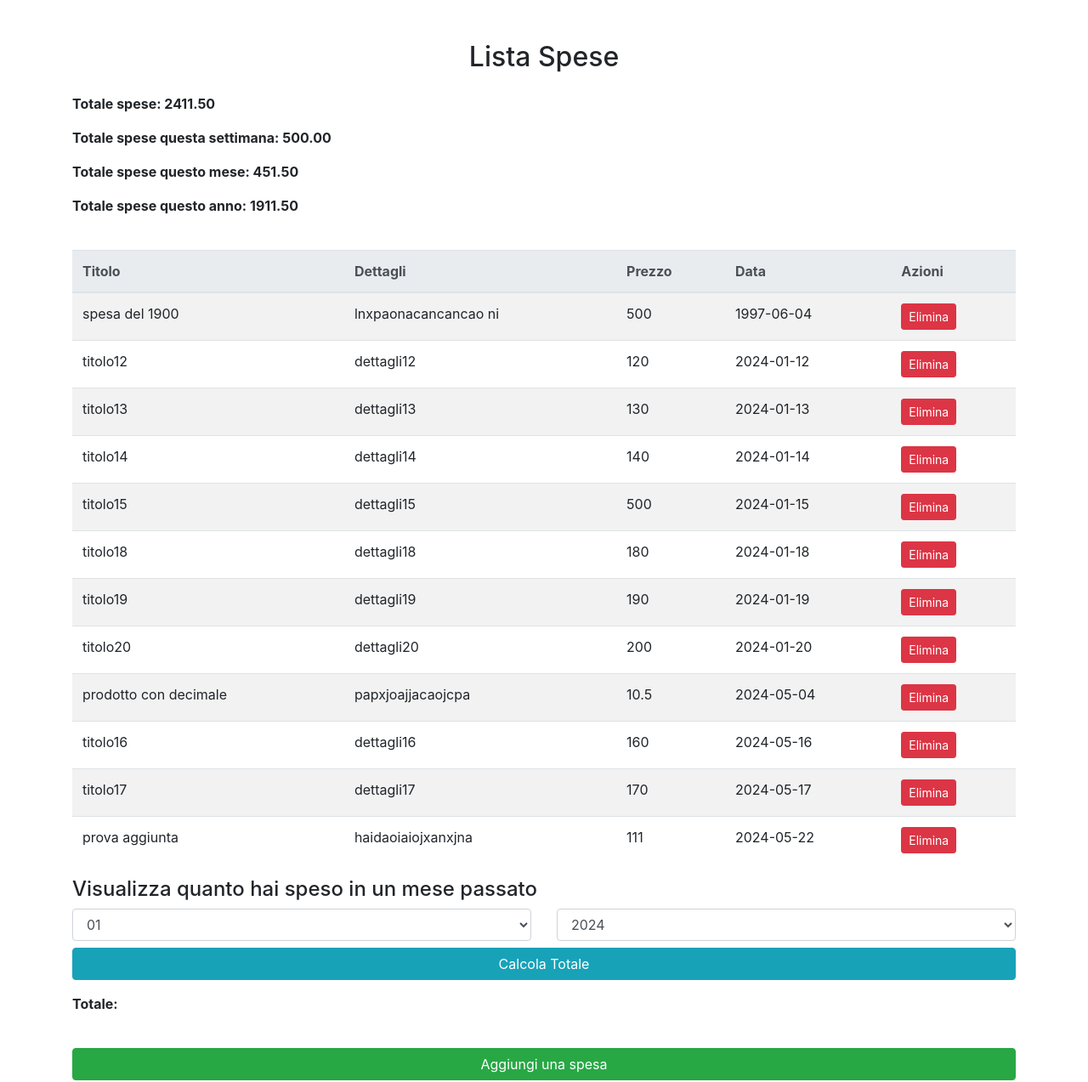
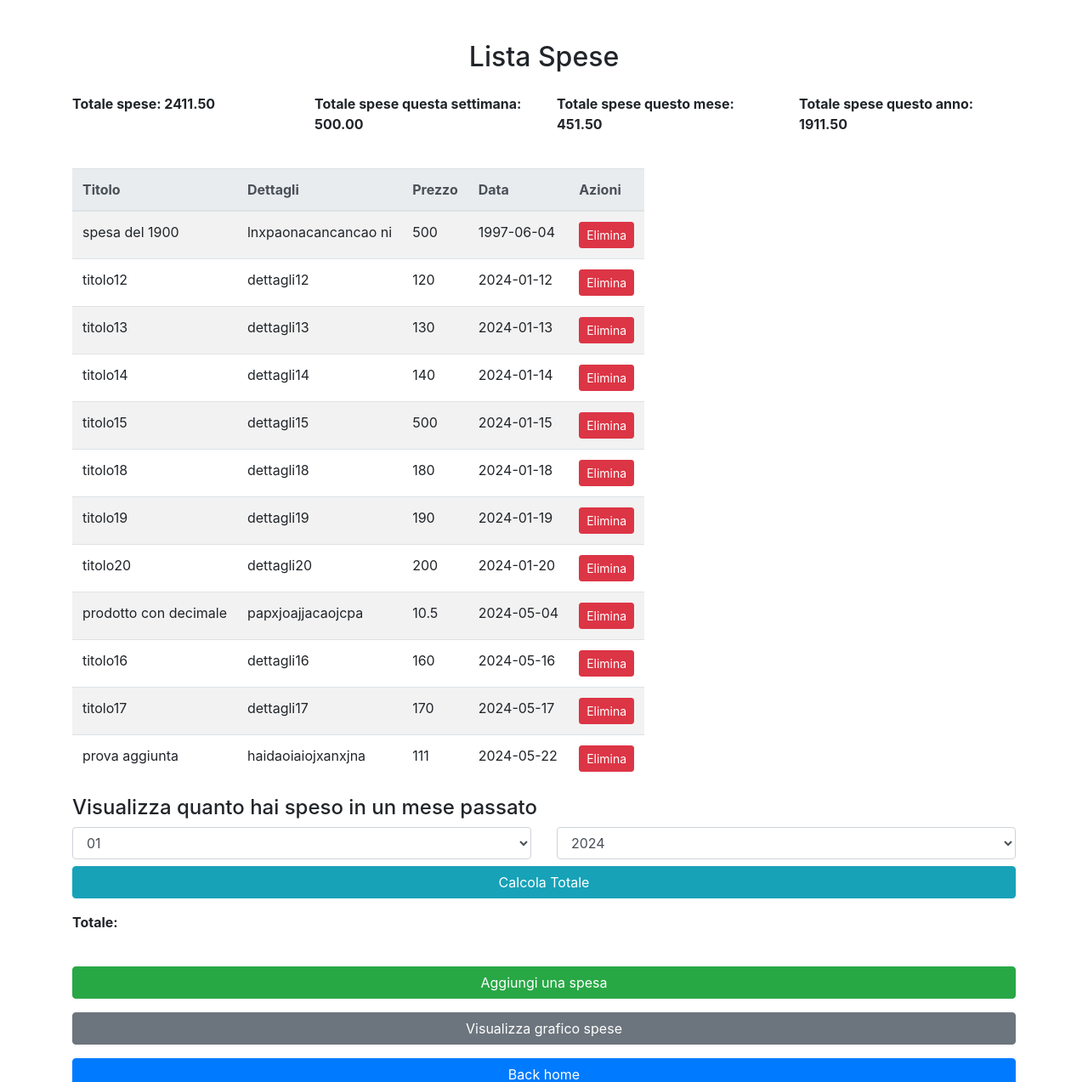
Before and after one commit to AlessandroPiacentini/progetto_fineanno_tecnologie, a Flask app: page /spese in a window 1280 px wide. Shown: the top 1273 px of the page at 85% size. Run offline with Flask 3, Linux system fonts and the light colour scheme; a user stored in the database is signed in; data comes from the database, SQL or seed files in the repository; some libraries are stand-ins or nearby versions.

Commit message:
Refactor spese.html template for improved layout and responsiveness

```diff
--- a/templates/spese.html
+++ b/templates/spese.html
@@ -12,15 +12,21 @@
         <h2 class="text-center mb-4">Lista Spese</h2>
 
         <div class="row mb-4">
-            <div class="col">
+            <div class="col-md-6 col-lg-3">
                 <p class="font-weight-bold">Totale spese: <span id="totale"></span></p>
+            </div>
+            <div class="col-md-6 col-lg-3">
                 <p class="font-weight-bold">Totale spese questa settimana: <span id="totale_settimana"></span></p>
+            </div>
+            <div class="col-md-6 col-lg-3">
                 <p class="font-weight-bold">Totale spese questo mese: <span id="totale_mese"></span></p>
+            </div>
+            <div class="col-md-6 col-lg-3">
                 <p class="font-weight-bold">Totale spese questo anno: <span id="totale_anno"></span></p>
             </div>
         </div>
 
-        <table class="table table-striped">
+        <table class="table table-striped table-responsive">
             <thead class="thead-light">
                 <tr>
                     <th>Titolo</th>
@@ -35,13 +41,13 @@
 
         <div class="row mb-4">
             <div class="col-12">
-                <h4>Visualizza quanto hai speso in un mese passato</h3>
+                <h4>Visualizza quanto hai speso in un mese passato</h4>
             </div>
-            <div class="col-md-6">
-                <select class="form-control mb-2" name="combox_mese" id="combox_mese"></select>
+            <div class="col-md-6 mb-2">
+                <select class="form-control" name="combox_mese" id="combox_mese"></select>
             </div>
-            <div class="col-md-6">
-                <select class="form-control mb-2" name="combox_anno" id="combox_anno"></select>
+            <div class="col-md-6 mb-2">
+                <select class="form-control" name="combox_anno" id="combox_anno"></select>
             </div>
             <div class="col-12">
                 <button class="btn btn-info btn-block" onclick="get_spese_from_date()">Calcola Totale</button>
@@ -55,7 +61,6 @@
             <div class="col-12">
                 <a href="/addSpesa" class="btn btn-success btn-block mb-3">Aggiungi una spesa</a>
                 <a href="/grafico" class="btn btn-secondary btn-block mb-3">Visualizza grafico spese</a>
-
                 <a href="/home" class="btn btn-primary btn-block mb-3">Back home</a>
             </div>
         </div>
```
